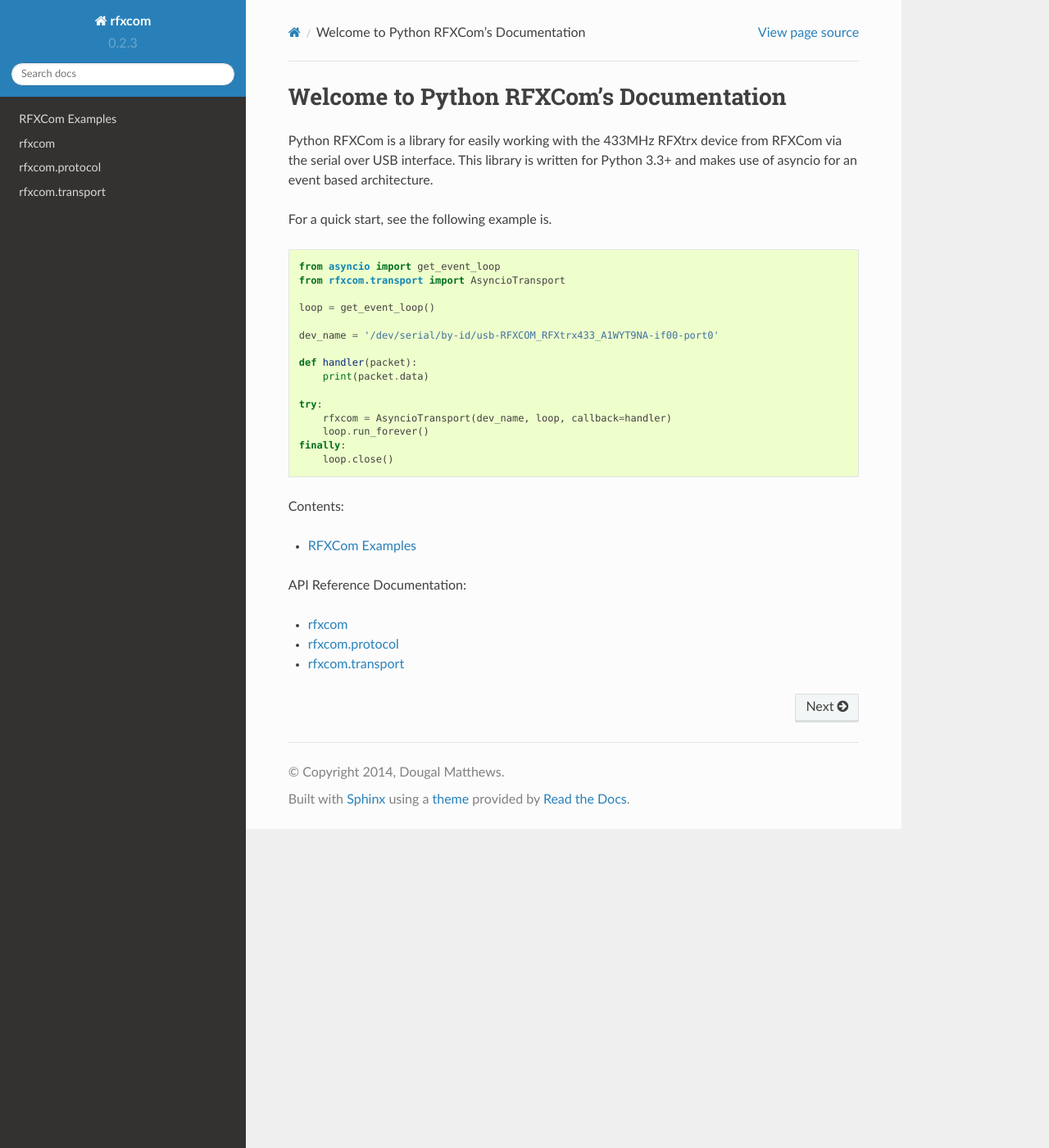
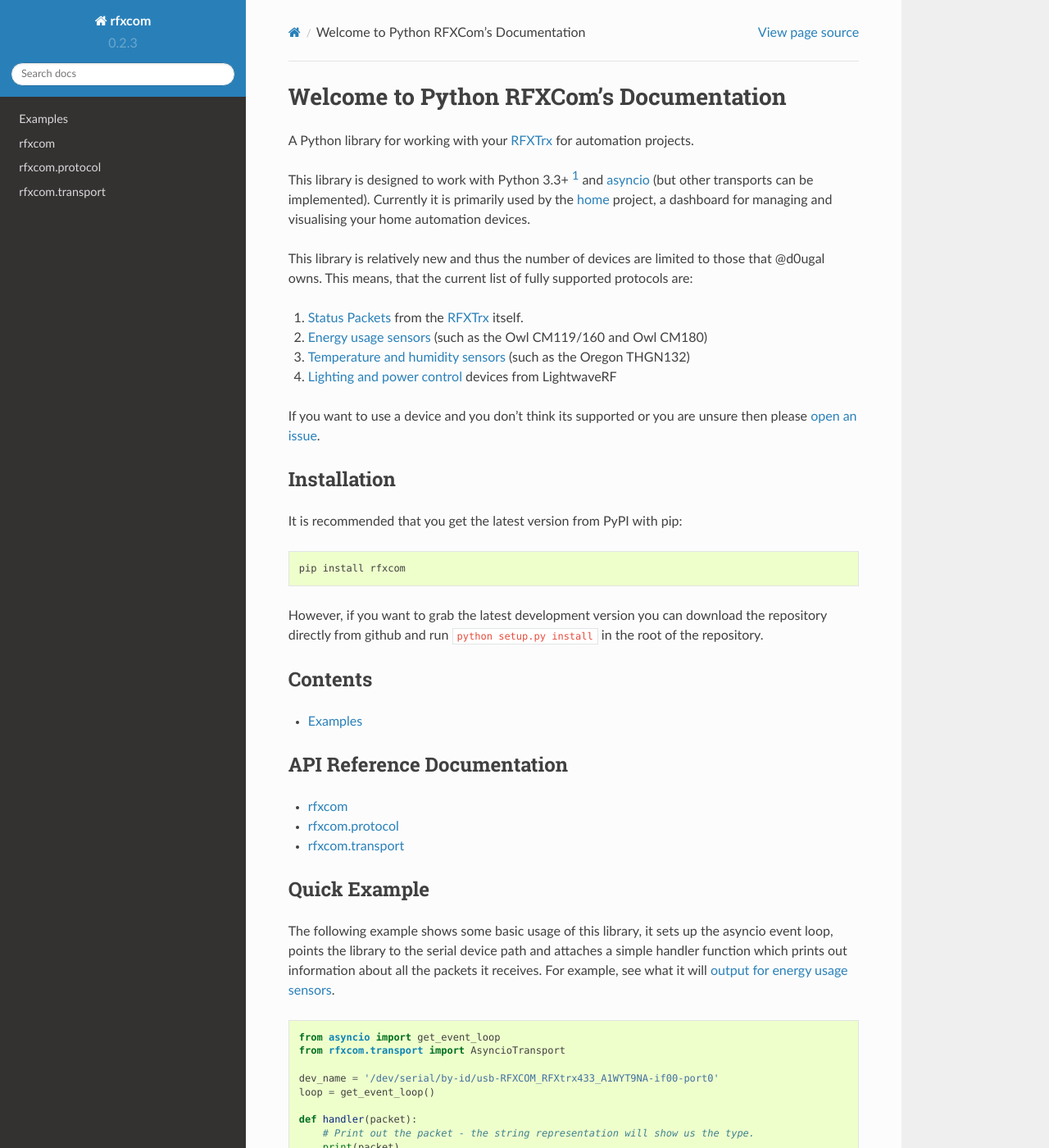
Before and after one commit to d0ugal/python-rfxcom, a Sphinx documentation site: the page built from docs/source/index.rst, in a window 1280 px wide and 1400 px high. Shown: the whole window at 82% size. Built offline with Sphinx 7.4.7 and the Read the Docs theme 2.0.0, drawn with Linux system fonts in a browser that asks for light colours; some of the changed text lies outside the part shown.

```diff
--- a/docs/source/examples.rst
+++ b/docs/source/examples.rst
@@ -1,5 +1,5 @@
-RFXCom Examples
-===============
+Examples
+========
 
 
 .. code-block:: python
--- a/docs/source/index.rst
+++ b/docs/source/index.rst
@@ -1,23 +1,83 @@
 Welcome to Python RFXCom's Documentation
 ========================================
 
-Python RFXCom is a library for easily working with the 433MHz RFXtrx device
-from RFXCom via the serial over USB interface. This library is written for
-Python 3.3+ and makes use of asyncio for an event based architecture.
+A Python library for working with your `RFXTrx`_ for automation projects.
 
-For a quick start, see the following example is.
+This library is designed to work with Python 3.3+ [#]_ and `asyncio`_ (but
+other transports can be implemented). Currently it is primarily used by the
+`home`_ project, a dashboard for managing and visualising your home automation
+devices.
+
+This library is relatively new and thus the number of devices are limited to
+those that @d0ugal owns. This means, that the current list of fully supported
+protocols are:
+
+1. `Status Packets`_ from the `RFXTrx`_ itself.
+2. `Energy usage sensors`_ (such as the Owl CM119/160 and Owl CM180)
+3. `Temperature and humidity sensors`_ (such as the Oregon THGN132)
+4. `Lighting and power control`_ devices from LightwaveRF
+
+If you want to use a device and you don't think its supported or you are unsure
+then please `open an issue`_.
+
+
+Installation
+------------
+
+It is recommended that you get the latest version from PyPI with pip::
+
+    pip install rfxcom
+
+However, if you want to grab the latest development version you can download
+the repository directly from github and run ``python setup.py install`` in the
+root of the repository.
+
+
+Contents
+--------
+
+.. toctree::
+   :maxdepth: 2
+
+   examples
+
+
+API Reference Documentation
+---------------------------
+
+.. toctree::
+   :maxdepth: 1
+
+   ref/index
+   ref/protocol/index
+   ref/transport/index
+
+
+Quick Example
+-------------
+
+The following example shows some basic usage of this library, it sets up the
+asyncio event loop, points the library to the serial device path and attaches
+a simple handler function which prints out information about all the packets it
+receives. For example, see what it will `output for energy usage sensors`_.
 
 .. code-block:: python
 
     from asyncio import get_event_loop
     from rfxcom.transport import AsyncioTransport
 
+    dev_name = '/dev/serial/by-id/usb-RFXCOM_RFXtrx433_A1WYT9NA-if00-port0'
     loop = get_event_loop()
 
-    dev_name = '/dev/serial/by-id/usb-RFXCOM_RFXtrx433_A1WYT9NA-if00-port0'
+    def handler(packet):
+        # Print out the packet - the string representation will show us the type.
+        print(packet)
 
-    def handler(packet):
+        # Each packet will have a dictionary which contains parsed data.
         print(packet.data)
+
+        # You can access the raw bytes from the packet too.
+        print(packet.raw)
 
     try:
         rfxcom = AsyncioTransport(dev_name, loop, callback=handler)
@@ -25,19 +85,35 @@ For a quick start, see the following example is.
     finally:
         loop.close()
 
-Contents:
 
-.. toctree::
-   :maxdepth: 2
+Contributing
+------------
 
-   examples
+If you would like to contribute to python-rfxcom, you will need to use `tox`_
+to run the tests. This will test against Python 3.3, Python 3.4, pyflakes for
+code linting and build the documentation. To do this, you simply need to
+install tox and then call tox from the root of the python-rfxcom git
+repository. ::
 
+    pip install tox
+    tox
 
-API Reference Documentation:
+Don't worry if you can't test against Python 3.3 and Python 3.4 locally, many
+people will only have one installed. We use the brilliant `Travis CI`_ to
+verify all pull requests.
 
-.. toctree::
-   :maxdepth: 1
+.. _asyncio: https://docs.python.org/3/library/asyncio.html
+.. _Energy usage sensors: http://rfxcom.readthedocs.org/en/latest/ref/protocol/elec.html
+.. _home: https://github.com/d0ugal/home
+.. _Lighting and power control: http://rfxcom.readthedocs.org/en/latest/ref/protocol/lighting5.html
+.. _open an issue: https://github.com/d0ugal/python-rfxcom/issues/new
+.. _output for energy usage sensors: http://rfxcom.readthedocs.org/en/latest/ref/protocol/elec.html
+.. _RFXTrx: http://www.rfxcom.com/store/Transceivers/14103
+.. _Status Packets: http://rfxcom.readthedocs.org/en/latest/ref/protocol/status.html
+.. _Temperature and humidity sensors: http://rfxcom.readthedocs.org/en/latest/ref/protocol/temphumidity.html
+.. _tox: https://pypi.python.org/pypi/tox
+.. _Travis CI: https://travis-ci.org/d0ugal/python-rfxcom
+.. _View the documentation of Read The Docs: http://rfxcom.readthedocs.org/en/latest/
 
-   ref/index
-   ref/protocol/index
-   ref/transport/index
+.. [#] However, given enough interest previous versions can be supported:
+   https://github.com/d0ugal/python-rfxcom/pull/1
```
Also changed, not shown: README.rst (+9 -6 lines).
